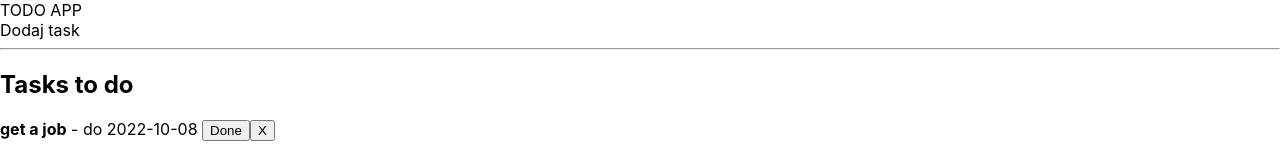
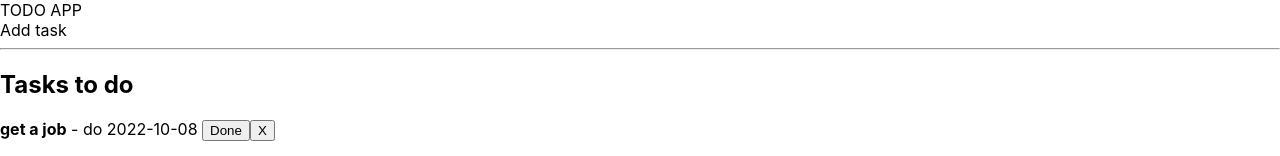
Before and after one commit to PatrycjaBochnak/TODO-app, a React (Create React App) app in the folder to-do-app/: page / in a window 1280 px wide. Shown: the top 156 px of the page. Built offline with nearby package versions, Linux system fonts and the light colour scheme.

Commit message:
changing text in AddTask

```diff
--- a/to-do-app/src/components/AddTask.js
+++ b/to-do-app/src/components/AddTask.js
@@ -5,7 +5,7 @@ class AddTask extends Component {
     render() {
         return (
             <div className='form'>
-            <div>Dodaj task</div>
+            <div>Add task</div>
             <hr />
             </div>
         );
```
